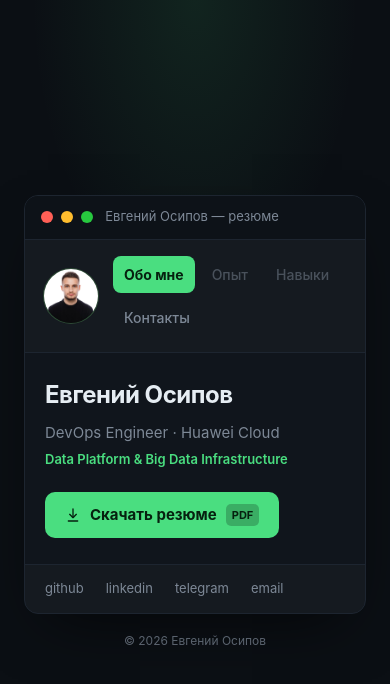
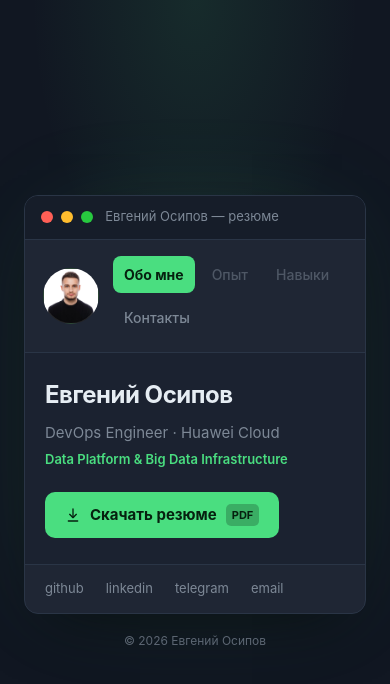
Before and after one commit to osipovgit/osipovgit.github.io, a plain HTML site: page index.html in a window 390 px wide. Drawn offline with Linux system fonts and the light colour scheme.

Commit message:
[UI] Fix avatar: cache-bust and no mobile squish

```diff
--- a/assets/style.css
+++ b/assets/style.css
@@ -1,8 +1,8 @@
 :root {
-  --bg: #0b0f14;
-  --card: #10151c;
-  --bar: #0d1218;
-  --border: #1d2530;
+  --bg: #111722;
+  --card: #1b2230;
+  --bar: #161d29;
+  --border: #2a3546;
   --text: #e6edf3;
   --muted: #7d8896;
   --accent: #4ade80;
@@ -35,7 +35,9 @@ body {
   border: 1px solid var(--border);
   border-radius: var(--radius);
   overflow: hidden;
-  box-shadow: 0 24px 60px -24px rgba(0, 0, 0, 0.7);
+  box-shadow:
+    0 24px 60px -24px rgba(0, 0, 0, 0.6),
+    0 0 110px -30px rgba(74, 222, 128, 0.17); /* лёгкое свечение-градиент вокруг окна */
 }
 .win__bar {
   display: flex;
@@ -71,14 +73,23 @@ body {
 }
 .avatar {
   display: block;
+  flex: 0 0 56px;            /* фикс. ширина, не сжимать (в т.ч. на телефоне) */
   width: 56px; height: 56px;
+  aspect-ratio: 1 / 1;       /* всегда круг, не овал */
+  margin: 0 0 20px;
+  padding: 0;
   border-radius: 50%;
-  object-fit: cover;
-  flex: none;                 /* не сжимать на телефоне */
-  margin-bottom: 20px;
-  background: #16351f;        /* подложка, если фото ещё не загрузилось */
   border: 1px solid rgba(255, 255, 255, 0.10);
+  /* фон-обрезка: если фото не загрузится — аккуратная подложка, а не «битая» картинка.
+     ?v — сброс кэша браузера после первого 404 */
+  background: #16351f url("avatar.jpg?v=2") center / cover no-repeat;
+  -webkit-appearance: none; appearance: none;
+  cursor: zoom-in;           /* подсказка: кликабельно, откроется крупно */
+  transition: filter .15s ease, transform .1s ease;
 }
+.avatar:hover { filter: brightness(1.08); }
+.avatar:active { transform: scale(.97); }
+.avatar:focus-visible { outline: 2px solid var(--accent); outline-offset: 3px; }
 .pane__nav { display: flex; flex-direction: column; gap: 3px; }
 .pane__link {
   padding: 8px 11px;
@@ -131,6 +142,19 @@ a.pane__link:hover { color: var(--text); background: rgba(255, 255, 255, 0.03);
 .contacts a:focus-visible,
 a.pane__link:focus-visible { outline: 2px solid var(--accent); outline-offset: 3px; border-radius: 6px; }
 
+/* --- увеличение фото по клику (нативный popover, без JS) --- */
+.lightbox { margin: auto; padding: 0; border: 0; background: transparent; overflow: visible; }
+.lightbox::backdrop { background: rgba(0, 0, 0, 0.82); }
+.lightbox__close { display: block; padding: 0; border: 0; background: transparent; cursor: zoom-out; }
+.lightbox__close:focus-visible { outline: 2px solid var(--accent); outline-offset: 4px; border-radius: 18px; }
+.lightbox__img {
+  display: block;
+  width: min(88vw, 420px);
+  height: auto;
+  border-radius: 16px;
+  box-shadow: 0 30px 80px -20px rgba(0, 0, 0, 0.85);
+}
+
 .foot { margin: 18px 4px 0; text-align: center; font-size: 12px; color: var(--muted); opacity: .7; }
 
 /* --- адаптив --- */
@@ -148,4 +172,4 @@ a.pane__link:focus-visible { outline: 2px solid var(--accent); outline-offset: 3
   .main { padding: 24px 20px 26px; }
   .win__foot { padding: 14px 20px; }
 }
-@media (prefers-reduced-motion: reduce) { .cta { transition: none; } }
+@media (prefers-reduced-motion: reduce) { .cta, .avatar { transition: none; } }
--- a/index.html
+++ b/index.html
@@ -5,7 +5,7 @@
   <meta name="viewport" content="width=device-width, initial-scale=1">
   <title>Евгений Осипов — резюме, DevOps Engineer</title>
   <meta name="description" content="Резюме Евгения Осипова — DevOps Engineer, Data Platform & Big Data Infrastructure. Скачать PDF и контакты.">
-  <meta name="theme-color" content="#0b0f14">
+  <meta name="theme-color" content="#111722">
   <link rel="icon" href="assets/favicon.svg" type="image/svg+xml">
   <link rel="stylesheet" href="assets/style.css">
 
@@ -25,7 +25,7 @@
 
       <div class="win__body">
         <aside class="pane">
-          <img class="avatar" src="assets/avatar.jpg" alt="Евгений Осипов" width="56" height="56">
+          <button type="button" class="avatar" popovertarget="photo" aria-label="Открыть фото крупно"></button>
           <nav class="pane__nav" aria-label="Разделы резюме">
             <a class="pane__link is-active" href="#about" aria-current="page">Обо мне</a>
             <span class="pane__link is-soon" title="Появится на этапе 2">Опыт</span>
@@ -59,6 +59,13 @@
       </div>
     </section>
 
+    <!-- Увеличение фото по клику — нативный popover, без JS -->
+    <div id="photo" class="lightbox" popover>
+      <button type="button" class="lightbox__close" popovertarget="photo" popovertargetaction="hide" aria-label="Закрыть фото">
+        <img class="lightbox__img" src="assets/avatar.jpg?v=2" alt="Фото: Евгений Осипов">
+      </button>
+    </div>
+
     <footer class="foot">© 2026 Евгений Осипов</footer>
   </main>
 </body>
```
Also changed, not shown: assets/favicon.svg.
